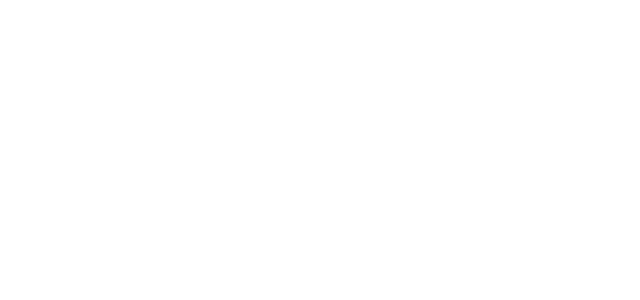
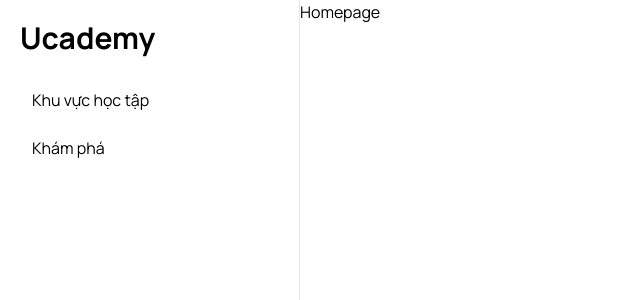
Before and after one commit to Le-Tuan-Binh/ucademy, a Next.js app: page / in a window 1280 px wide. Shown: the top 300 px of the page, without its empty margins (0-640 px from the left). Built offline with nearby package versions, Linux system fonts and the light colour scheme.

Commit message:
Divide the layout for the sidebar and menu item

```diff
--- a/src/app/layout.tsx
+++ b/src/app/layout.tsx
@@ -1,6 +1,7 @@
 import type { Metadata } from "next";
 import "./globals.css";
 import { manrope } from "@/utils";
+import SideBar from "@/components/layout/Sidebar";
 
 export const metadata: Metadata = {
 	title: "Ucademy",
@@ -15,7 +16,12 @@
 }>) {
 	return (
 		<html lang="en">
-			<body className={manrope.className}>{children}</body>
+			<body className={manrope.className}>
+				<div className="wrapper grid grid-cols-[300px,minmax(0,1fr)] h-screen">
+					<SideBar></SideBar>
+					<main>{children}</main>
+				</div>
+			</body>
 		</html>
 	);
 }
--- a/src/app/page.tsx
+++ b/src/app/page.tsx
@@ -1,5 +1,5 @@
 import Image from "next/image";
 
 export default function Home() {
-	return <main></main>;
+	return <div>Homepage</div>;
 }
--- /dev/null
+++ b/src/components/layout/Sidebar.tsx
@@ -0,0 +1,31 @@
+/*
+Syntax for Creates a React Arrow Function Components: `rafce`
+*/
+
+import React from "react";
+
+const SideBar = () => {
+	return (
+		<div className="p-5 border-r border-r-gray-200">
+			<a href="/" className="font-bold text-3xl inline-block mb-5">
+				Ucademy
+			</a>
+			<ul>
+				<MenuItem url="/" title="Khu vực học tập"></MenuItem>
+				<MenuItem url="/" title="Khám phá"></MenuItem>
+			</ul>
+		</div>
+	);
+};
+
+function MenuItem({ url = "/", title = "" }: { url: string; title: string }) {
+	return (
+		<li>
+			<a href={url} className="p-3 rounded-md flex items-center">
+				{title}
+			</a>
+		</li>
+	);
+}
+
+export default SideBar;
```
Also changed, not shown: markdown/knowledge.md (+2 -0 lines), markdown/syllabus.md (line endings or trailing spaces).
